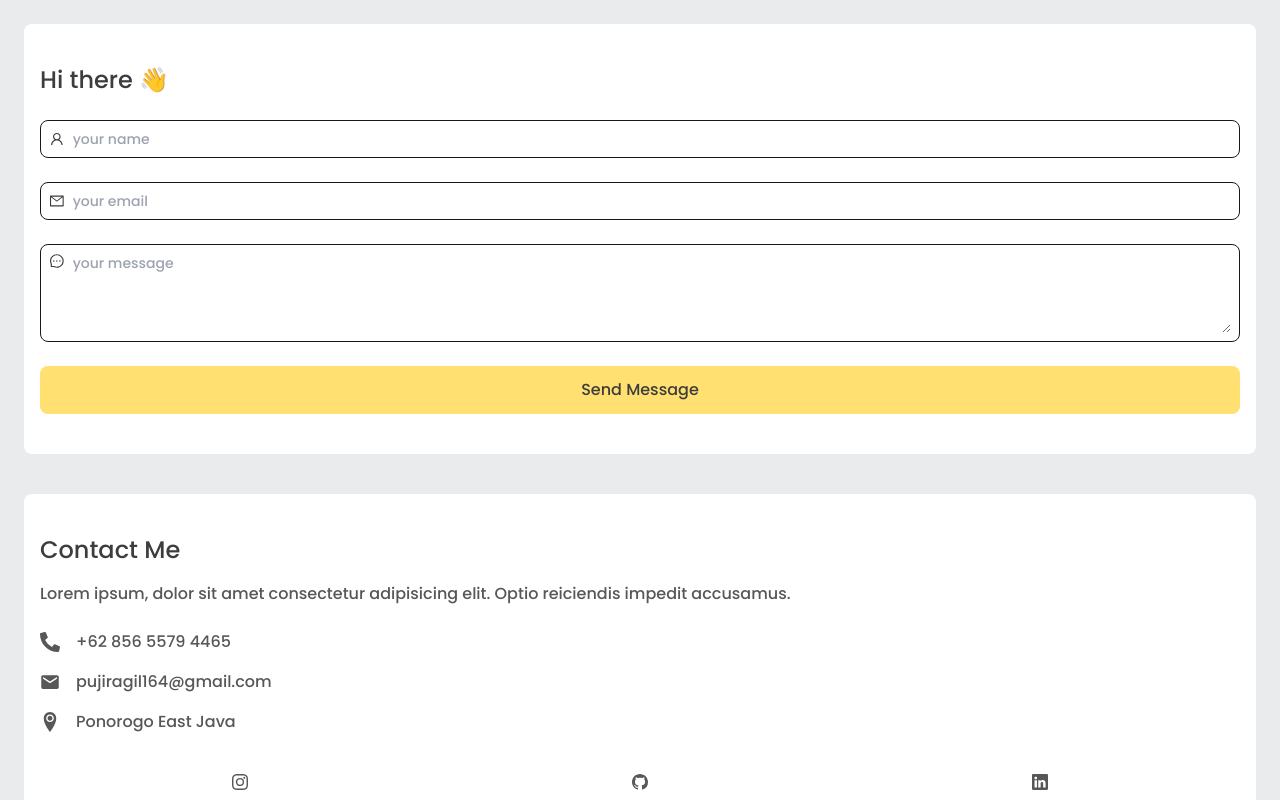
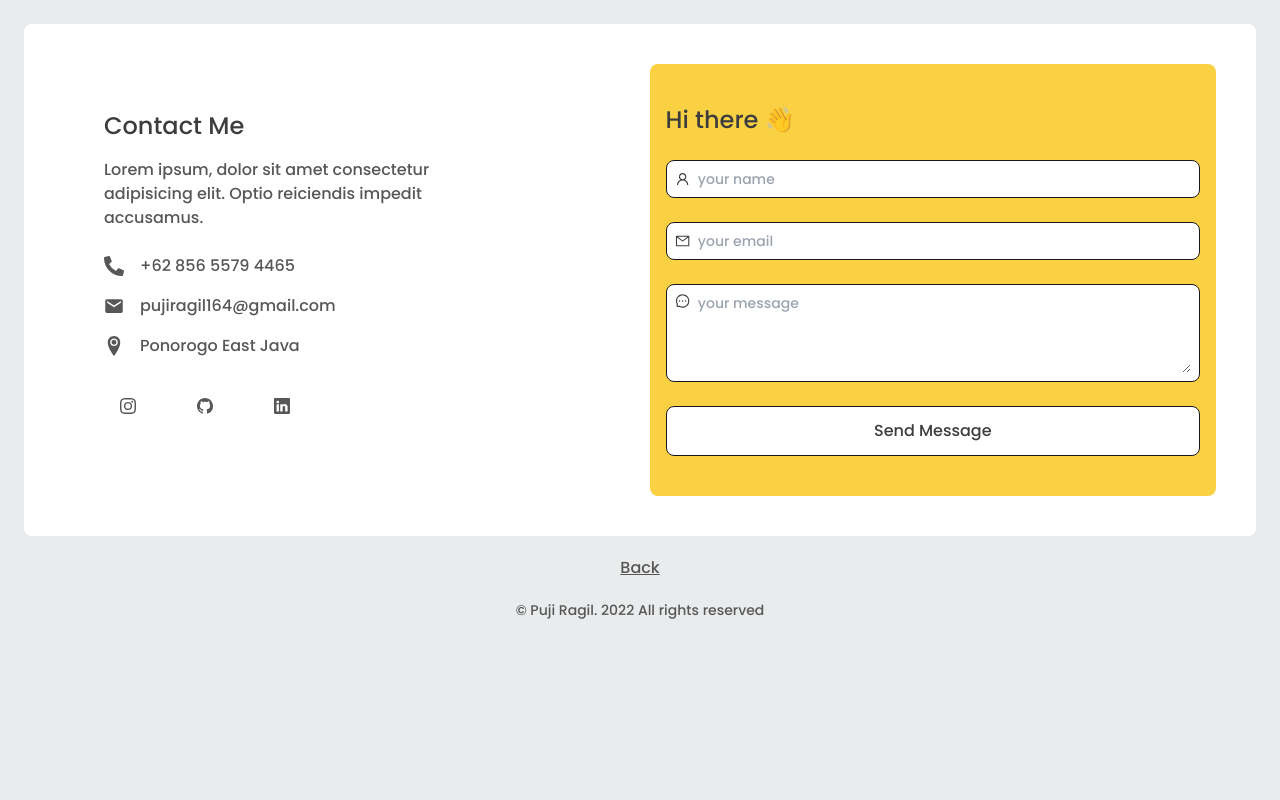
Before and after one commit to pujiragil/Portfolio, a React (Vite) app: page /contact in a window 1280 px wide. Shown: the top 800 px of the page. Built offline with nearby package versions, Linux system fonts and the light colour scheme.

Commit message:
adding a responsive style contact page

```diff
--- a/src/components/Contact.jsx
+++ b/src/components/Contact.jsx
@@ -7,13 +7,15 @@ const ContactComponent = () => {
   return (
     <div className="bg-light dark:bg-dark">
       <div className="container mx-auto p-6 font-poppins min-h-screen">
-        <Form />
-        <div className="flex flex-col bg-white dark:bg-button2 rounded-lg px-4 py-10 gap-y-6 mb-5">
-          <Title />
-          <Contact />
-          <Logo />
+        <div className="flex flex-col lg:flex-row lg:p-10 justify-center items-center w-full sm:h-screen lg:h-fit lg:rounded-lg lg:bg-white dark:lg:bg-button2 lg:mb-5">
+          <Form />
+          <div className="order-1 flex flex-col bg-white dark:bg-button2 rounded-lg px-4 lg:px-10 py-10 gap-y-6 mb-5 sm:w-4/5">
+            <Title />
+            <Contact />
+            <Logo />
+          </div>
         </div>
-        <Link to="/" className="text-center text-subtitle underline mb-5 block">Back</Link>
+        <Link to="/" className="text-center text-subtitle dark:text-dtitle underline mb-5 block">Back</Link>
         <Footer />
       </div>
     </div>
--- a/src/components/contact/form.jsx
+++ b/src/components/contact/form.jsx
@@ -2,21 +2,21 @@ import { AiOutlineMail, AiOutlineUser, AiOutlineMessage } from 'react-icons/ai'
 
 const Form = () => {
   return (
-    <div className="flex flex-col bg-white dark:bg-button2 rounded-lg p-4 gap-y-6 mb-10 py-10">
-      <h2 className="text-title dark:text-dtitle text-2xl">Hi there 👋</h2>
-      <div className="flex dark:text-white border border-zinc-900 dark:border-white gap-x-2 justify-center items-center bg-white dark:bg-transparent rounded-lg p-2">
-        <AiOutlineUser className="text-title dark:text-white"/>
+    <div className="flex w-full flex-col bg-white dark:bg-button2 rounded-lg px-4 py-10 gap-y-6 mb-10 lg:mb-0 sm:w-4/5 lg:order-2 lg:bg-button dark:lg:bg-white">
+      <h2 className="text-title dark:text-dtitle text-2xl dark:lg:text-title">Hi there 👋</h2>
+      <div className="flex text-title dark:text-white dark:lg:text-title border border-zinc-900 dark:border-white dark:lg:border-zinc-900 gap-x-2 justify-center items-center bg-white dark:bg-transparent rounded-lg p-2">
+        <AiOutlineUser className="text-title dark:text-white dark:lg:text-title"/>
         <input className="w-full focus:border-none focus:outline-none text-sm dark:bg-transparent" type="text" placeholder="your name" />
       </div>
-      <div className="flex dark:text-white border border-zinc-900 dark:border-white gap-x-2 justify-center items-center bg-white dark:bg-transparent rounded-lg p-2">
-        <AiOutlineMail className="text-title dark:text-white"/>
+      <div className="flex text-title dark:text-white dark:lg:text-title border border-zinc-900 dark:border-white dark:lg:border-zinc-900 gap-x-2 justify-center items-center bg-white dark:bg-transparent rounded-lg p-2">
+        <AiOutlineMail className="text-title dark:text-white dark:lg:text-title"/>
         <input className="w-full focus:border-none focus:outline-none text-sm dark:bg-transparent" type="text" placeholder="your email" />
       </div>
-      <div className="flex dark:text-white border border-zinc-900 dark:border-white gap-x-2 justify-start items-start bg-white dark:bg-transparent rounded-lg p-2">
-        <AiOutlineMessage className="text-title dark:text-white"/>
+      <div className="flex text-title dark:text-white dark:lg:text-title border border-zinc-900 dark:border-white dark:lg:border-zinc-900 gap-x-2 justify-start items-start bg-white dark:bg-transparent rounded-lg p-2">
+        <AiOutlineMessage className="text-title dark:text-white dark:lg:text-title"/>
         <textarea className="w-full h-20 focus:border-none focus:outline-none text-sm dark:bg-transparent" type="text" placeholder="your message" />
       </div>
-      <button className="bg-dbutton text-button hover:bg-button hover:text-button2 duration-300 rounded-lg py-3">Send Message</button>
+      <button className="bg-dbutton text-button border border-transparent lg:bg-white dark:lg:bg-yellow-300 hover:dark:bg-button lg:border-zinc-900 hover:bg-button hover:text-button2 duration-300 rounded-lg py-3">Send Message</button>
     </div>
   )
 }
--- a/src/components/contact/information.jsx
+++ b/src/components/contact/information.jsx
@@ -7,7 +7,7 @@ export const Title = () => {
   return (
     <div className="flex flex-col">
       <h1 className="text-title dark:text-dtitle text-2xl mb-4">Contact Me</h1>
-      <p className="text-subtitle dark:text-dsubtitle">Lorem ipsum, dolor sit amet consectetur adipisicing elit. Optio reiciendis impedit accusamus.</p>
+      <p className="text-subtitle dark:text-dsubtitle lg:w-4/5">Lorem ipsum, dolor sit amet consectetur adipisicing elit. Optio reiciendis impedit accusamus.</p>
     </div>
   )
 }
@@ -33,7 +33,7 @@ export const Contact = () => {
 
 export const Logo = () => {
   return (
-    <div className="flex justify-around text-subtitle dark:text-dtitle">
+    <div className="flex justify-around lg:justify-between lg:w-2/5 text-subtitle dark:text-dtitle">
       <div className="p-4 cursor-pointer rounded-full hover:bg-button duration-300 ease-in-out"><BsInstagram /></div>
       <div className="p-4 cursor-pointer rounded-full hover:bg-button duration-300 ease-in-out"><BsGithub /></div>
       <div className="p-4 cursor-pointer rounded-full hover:bg-button duration-300 ease-in-out"><BsLinkedin /></div>
```
